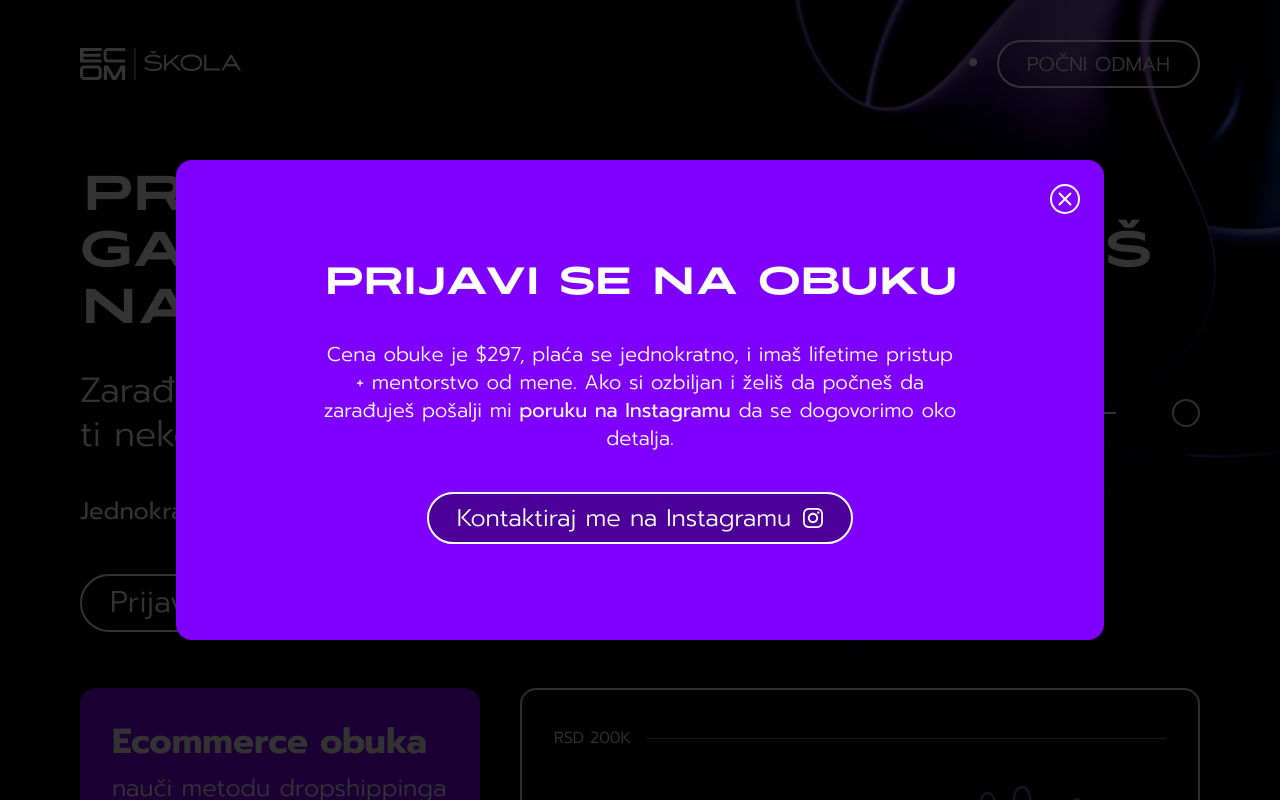
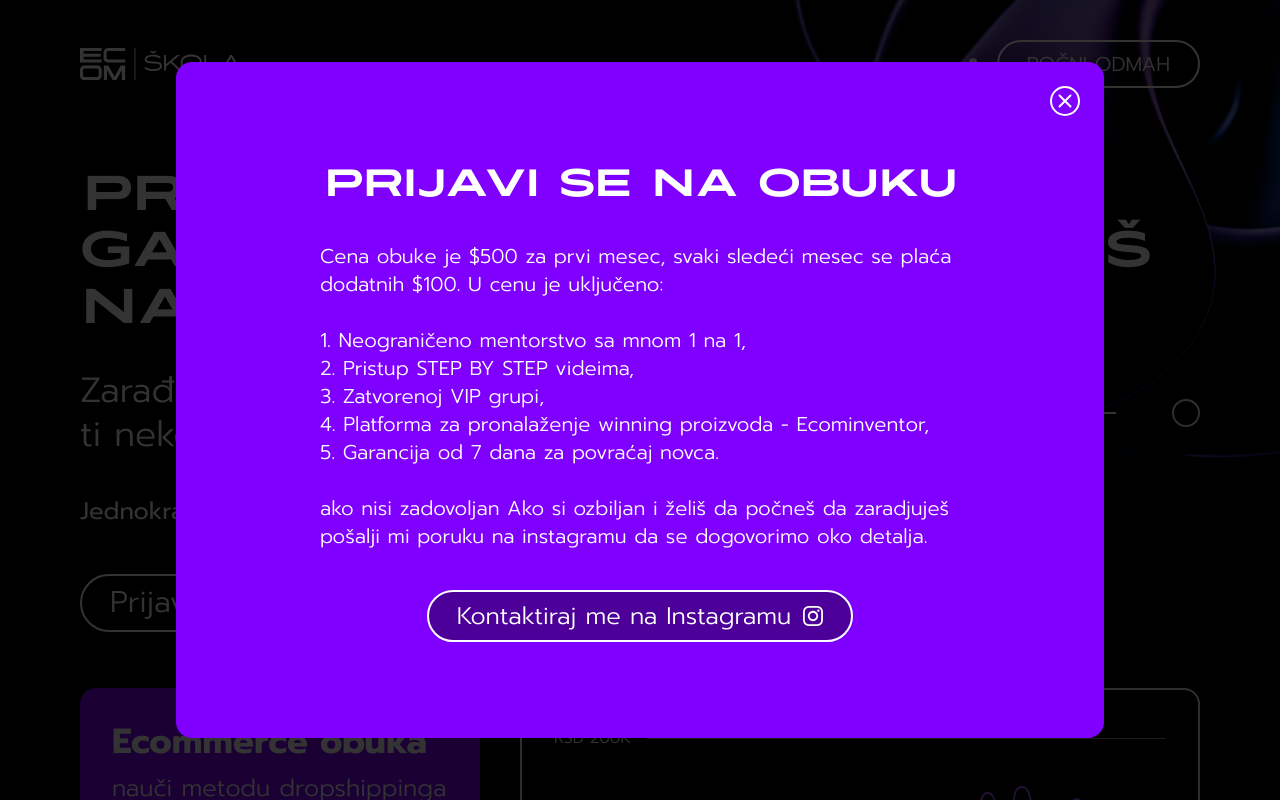
Before and after one commit to alen71/dropshipping-landing, a Next.js app: page / in a window 1280 px wide. Both pictures are taken after a click on the button "POČNI ODMAH". Shown: the top 800 px of the page. Built offline with nearby package versions, Linux system fonts and the light colour scheme.

Commit message:
text correction

```diff
--- a/src/components/layout/NavPopup.tsx
+++ b/src/components/layout/NavPopup.tsx
@@ -67,11 +67,18 @@ const NavPopup = () => {
             </div>
 
             <h3>PRIJAVI SE NA OBUKU</h3>
-            <p className="max-w-[40rem] text-base sm:text-xl text-center">
-              Cena obuke je $297, plaća se jednokratno, i imaš lifetime pristup
-              + mentorstvo od mene. Ako si ozbiljan i želiš da počneš da
-              zarađuješ pošalji mi <b>poruku na Instagramu</b> da se dogovorimo
-              oko detalja.
+            <p className="max-w-[40rem] text-base sm:text-xl">
+              Cena obuke je $500 za prvi mesec, svaki sledeći mesec se plaća
+              dodatnih $100. U cenu je uključeno: <br /> <br />
+              1. Neograničeno mentorstvo sa mnom 1 na 1, <br />
+              2. Pristup STEP BY STEP videima, <br />
+              3. Zatvorenoj VIP grupi, <br />
+              4. Platforma za pronalaženje winning proizvoda - Ecominventor,
+              <br />
+              5. Garancija od 7 dana za povraćaj novca. <br /> <br />
+              ako nisi zadovoljan Ako si ozbiljan i želiš da počneš da
+              zaradjuješ pošalji mi poruku na instagramu da se dogovorimo oko
+              detalja.
             </p>
 
             <a
```
